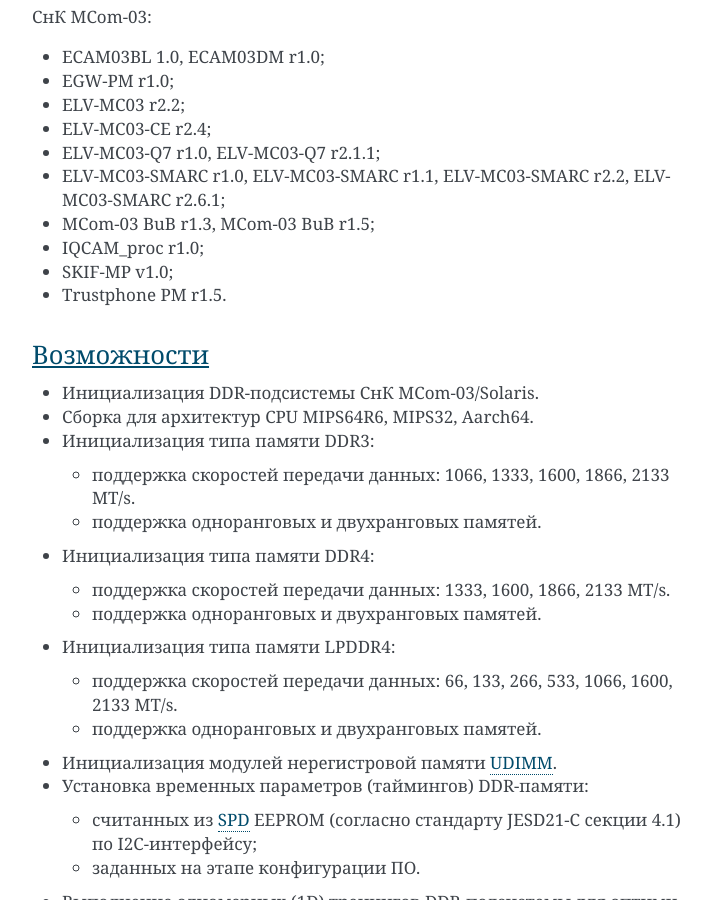
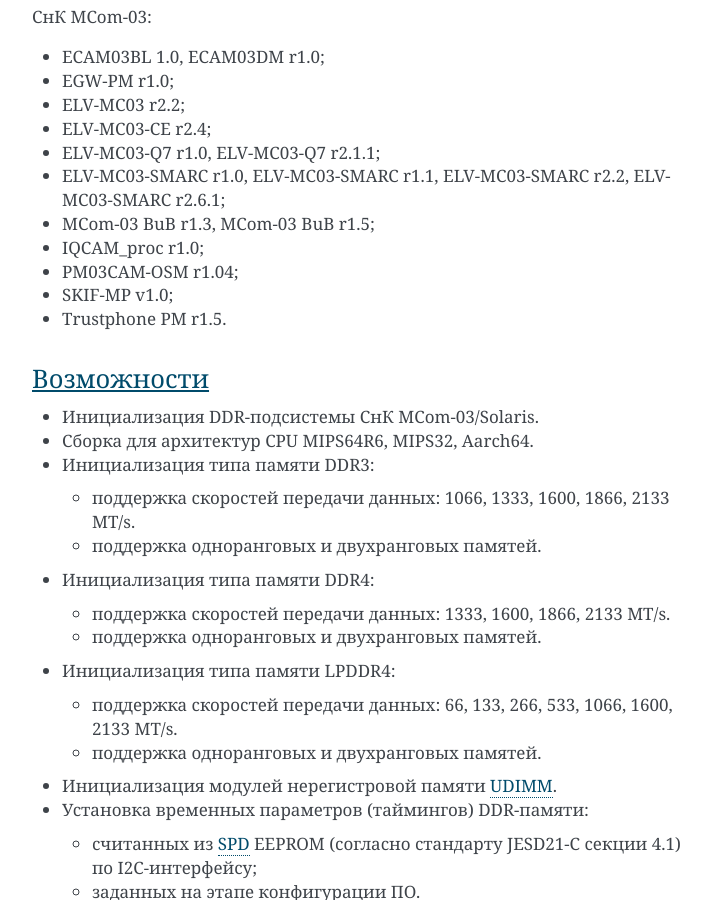
Before and after one commit to elvees/ddrinit, a Sphinx documentation site: the page built from doc/index.rst, in a window 1280 px wide and 900 px high, scrolled down 1193 px. Shown: the whole window, without its empty margins (388-1099 px from the left). Built offline with Sphinx 7.4.7, drawn with Linux system fonts in a browser that asks for light colours.

Commit message:
mcom03: Add PM03CAM-OSM r1.04 support
Basic config with custom DQ_MAPPINGS for Samsung K4F6E3S4HM-THCL
LPDDR4 used on PM03CAM-OSM r1.04.

Issue: #MCOM03SW-2359
Change-Id: I183a0a52c899aaf763bcb901b0079e267550b979

```diff
--- a/doc/index.rst
+++ b/doc/index.rst
@@ -38,6 +38,7 @@
 * ELV-MC03-SMARC r1.0, ELV-MC03-SMARC r1.1, ELV-MC03-SMARC r2.2, ELV-MC03-SMARC r2.6.1;
 * MCom-03 BuB r1.3, MCom-03 BuB r1.5;
 * IQCAM_proc r1.0;
+* PM03CAM-OSM r1.04;
 * SKIF-MP v1.0;
 * Trustphone PM r1.5.
 
```
Also changed, not shown: 1 other file.
